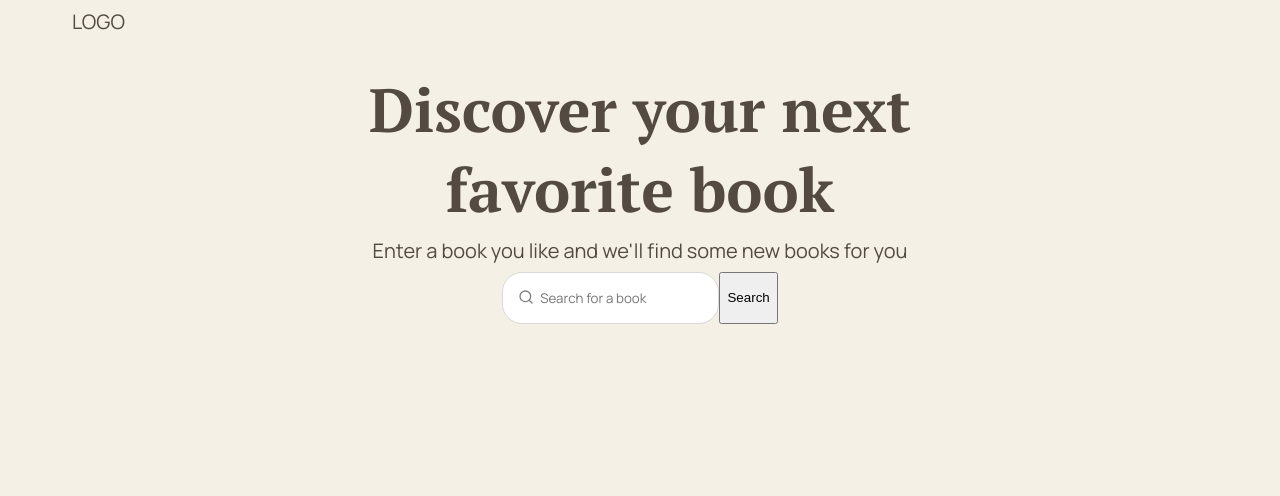
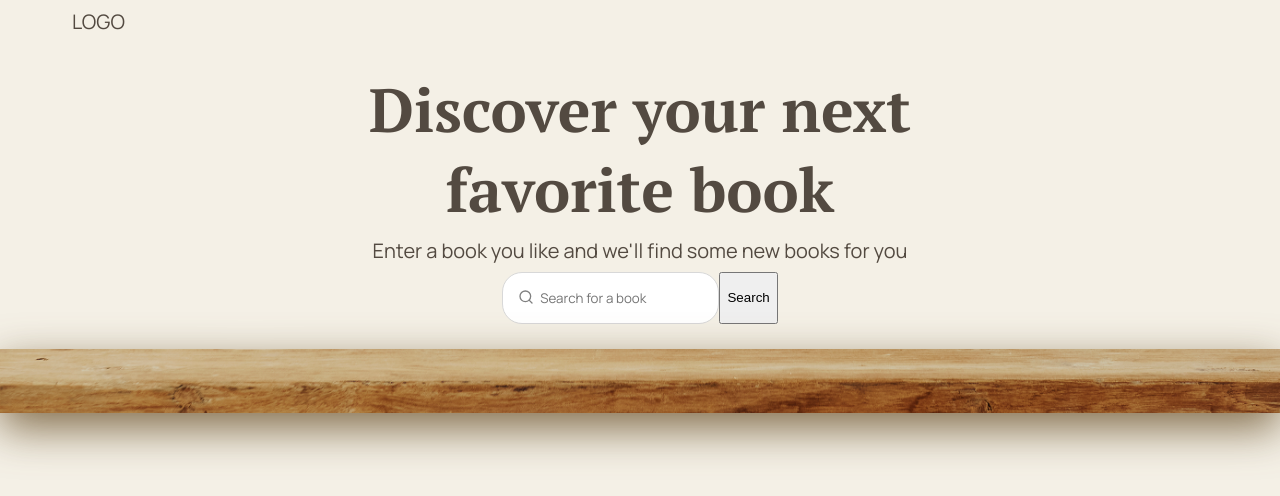
Before and after one commit to itannady/bookworm, a React (Create React App) app in the folder client/: page / in a window 1280 px wide. Shown: the top 496 px of the page. Built offline with nearby package versions, Linux system fonts and the light colour scheme.

Commit message:
feat: add shelf image

```diff
--- a/client/src/App.js
+++ b/client/src/App.js
@@ -4,6 +4,7 @@ import axios from "axios";
 import BookResults from "./components/BookResults/BookResults";
 import Hero from "./components/Hero/Hero";
 import Navbar from "./components/Navbar/Navbar";
+import { ShelfImg } from "./components/Shelf/ShelfStyles";
 
 function App() {
   const API_URL = "http://localhost:5050";
@@ -28,6 +29,7 @@ function App() {
       <Navbar />
       <Hero handleSearch={handleSearch} />
       <BookResults books={books} />
+      <ShelfImg />
     </>
   );
 }
--- /dev/null
+++ b/client/src/components/Shelf/ShelfStyles.js
@@ -0,0 +1,13 @@
+import styled from "styled-components";
+
+export const ShelfImg = styled.div`
+  width: 100vw;
+  height: 4rem;
+  bottom: 0;
+  background: url("/images/shelf.png");
+  background-repeat: no-repeat;
+  background-size: cover;
+  background-position: center;
+  filter: drop-shadow(0px 15px 22px rgba(102, 76, 37, 0.81));
+  z-index: 1;
+`;
```
